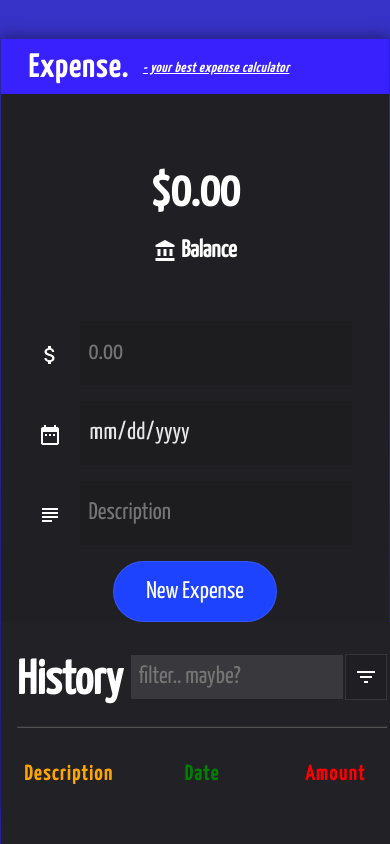
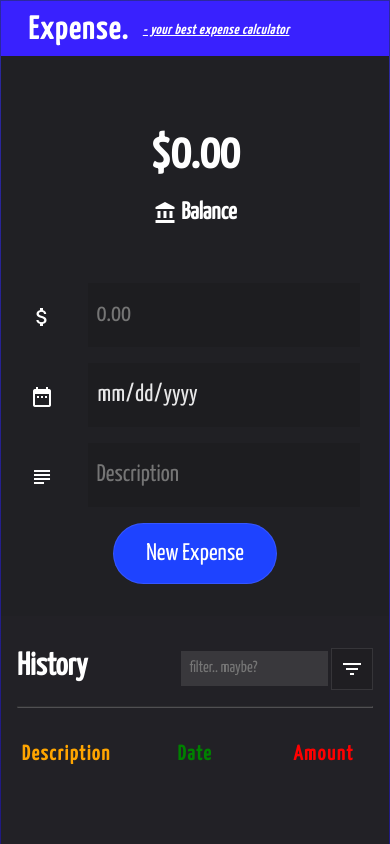
Before and after one commit to byshine/cwexpense, a plain HTML site: page index.html in a window 390 px wide. Shown: the top 844 px of the page. Drawn offline with nearby package versions, Linux system fonts and the light colour scheme.

Commit message:
Responsive

```diff
--- a/css/styles.css
+++ b/css/styles.css
@@ -112,35 +112,6 @@ h1, h2, h3, h4, h5, hgroup {
 
 }
 
-#ec-nav-list {
-  flex: 1 0 auto;
-  text-align: right;
-  list-style-type: none;
-  line-height: 1.7rem;
-  margin-right: 1rem;
-}
-
-#ec-nav-list li {
-  padding: 0;
-  margin: 0;
-  display: inline-block;
-
-}
-
-li + li a {
-  margin-left: 0.5rem;
-}
-
-li + li a::before {
-  content: "|";
-  margin-right: 0.5rem;
-}
-
-#ec-nav-list li a {
-  color: white;
-  text-decoration: none;
-}
-
 #ec-summary hgroup {
   text-align: center;
 }
@@ -166,7 +137,7 @@ li + li a::before {
 
 #ec-summary form input {
   margin-top: 1rem;
-  margin-left: 1rem;
+  margin-left: 2rem;
   background-color: rgba(0, 0, 0, 0.1);
   color: rgba(255, 255, 255, 0.9);
   border : none;
@@ -275,3 +246,51 @@ label[for="ec-summary-searchinput"] i {
   padding: 0.3rem;
   font-size: 1.2rem;
 }
+
+@media ( max-width: 1056px ) and ( min-width: 866px ) {
+
+  body {
+    width: 100%;
+    height: 100%;
+  }
+  #ec {
+    min-height: 100%;
+    min-width: 100%;
+  }
+}
+
+@media ( max-width: 865px ) {
+
+  body {
+    width: 100%;
+    height: 100%;
+    align-items: stretch;
+    justify-content: flex-start;
+  }
+
+  #ec {
+    min-height: 100%;
+    min-width: 100%;
+  }
+
+  #ec-wrapper {
+    flex-direction: column;
+  }
+
+  #ec-activity-title {
+    font-size: 2rem;
+  }
+
+  #ec-activity-searchinput {
+    min-width: 20%;
+    font-size: 1rem;
+  }
+
+  #ec-activity-filterbutton {
+    font-size: 0.7rem;
+  }
+
+  #ec-summary-submitbutton {
+    margin-bottom: 2rem !important;
+  }
+}
--- a/index.html
+++ b/index.html
@@ -4,7 +4,7 @@
 <head>
 
     <meta charset="utf-8" />
-    <meta name="viewport" content="width=device-width, initial-scale=1, shrink-to-fit=no">
+    <meta name="viewport" content="width=device-width, initial-scale=1.0, shrink-to-fit=no">
     <meta name="description" content="Expense Calculator for Countable Web Productions">
     <meta name="author" content="Aaron Ahn">
 
@@ -29,11 +29,6 @@
                 <h4 id="ec-nav-title">Expense.</h5>
                 <h5 id="ec-nav-subtitle"> - your best expense calculator</h5>
             </hgroup>
-                <ul id="ec-nav-list">
-                    <li><a href="#">Home</a></li>
-                    <li><a href="#">About</a></li>
-                </ul>
-
         </nav>
 
         <div id="ec-wrapper">
```
